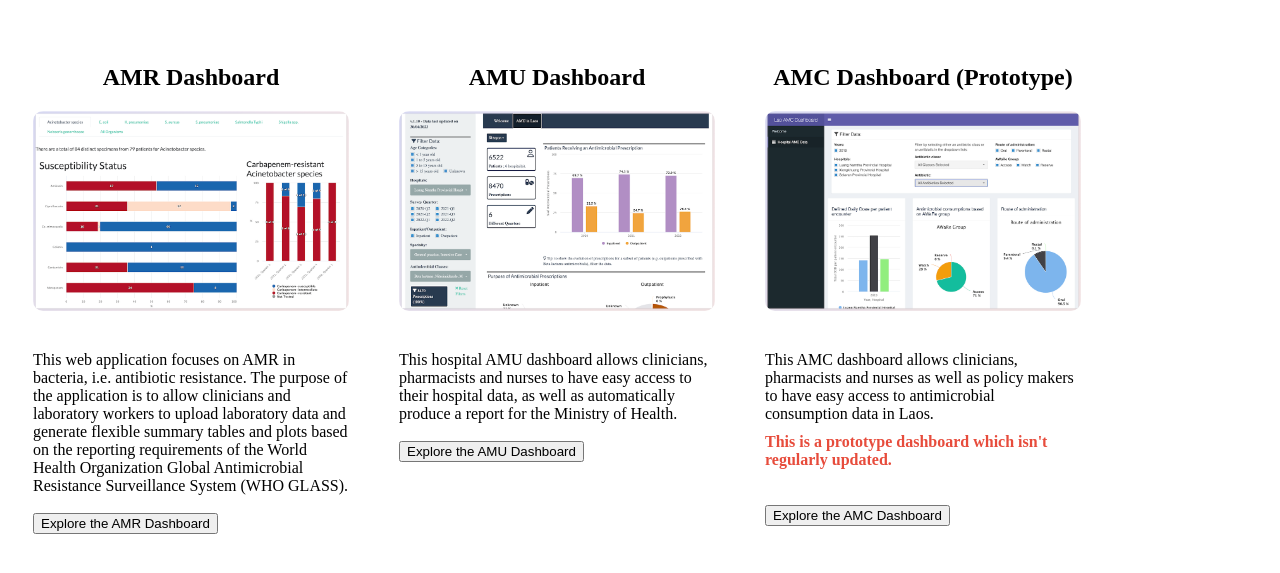
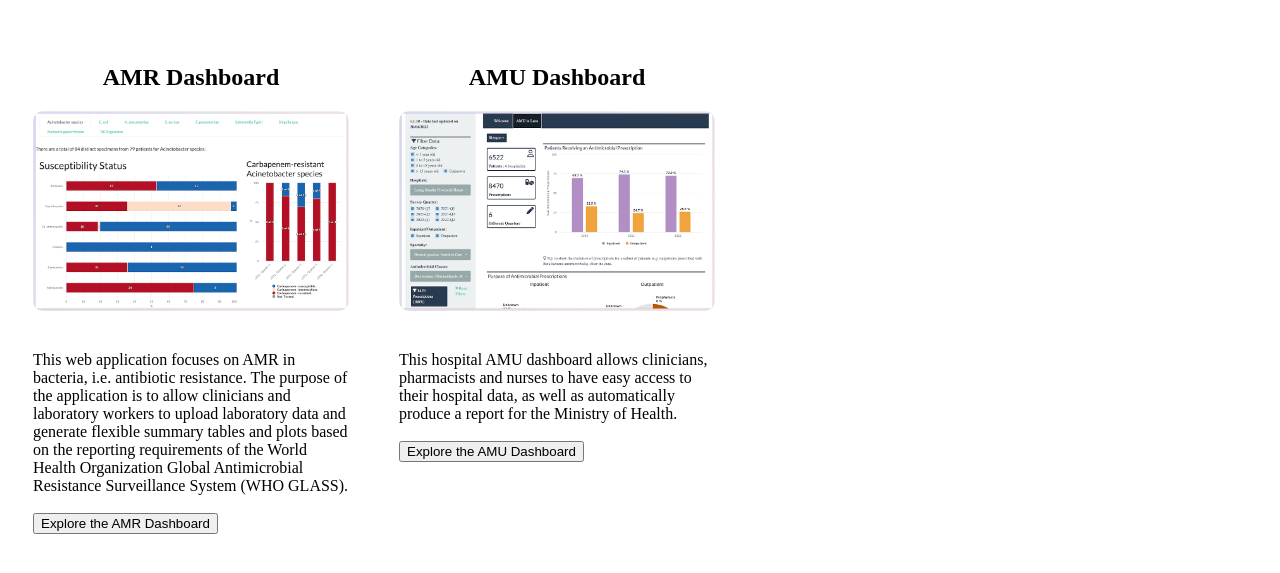
Before and after one commit to ocelhay/laoamr-website, a plain HTML site: page docs/index.html in a window 1280 px wide. Shown: the part 61-634 px from the top of the page. Drawn offline with Linux system fonts and the light colour scheme.

Commit message:
feat: remove link AMC dash

```diff
--- a/docs/index.html
+++ b/docs/index.html
@@ -37,22 +37,6 @@
                     </form>
                 </div>
             </div>
-            <div class="column">
-                <h2>AMC Dashboard (Prototype)</h2>
-                <a href="https://livedataoxford.shinyapps.io/amclaos/">
-                    <img src="amc-laos-screenshot.png" alt="AMC in Lao PDR">
-                </a>
-                <div class="text-column">
-                    This AMC dashboard allows clinicians, pharmacists and nurses as well as policy makers to have easy access to antimicrobial consumption data in Laos.
-                    <div id="prototype">
-                        This is a prototype dashboard which isn't regularly  updated.
-                    </div>
-                    </br></br>
-                    <form action="https://livedataoxford.shinyapps.io/amulaos/" method="get" target="_blank">
-                        <button type="submit">Explore the AMC Dashboard</button>
-                    </form>
-                </div>
-            </div>
           </div>
 
 
```
Also changed, not shown: docs/amc-laos-screenshot.png (deleted).
